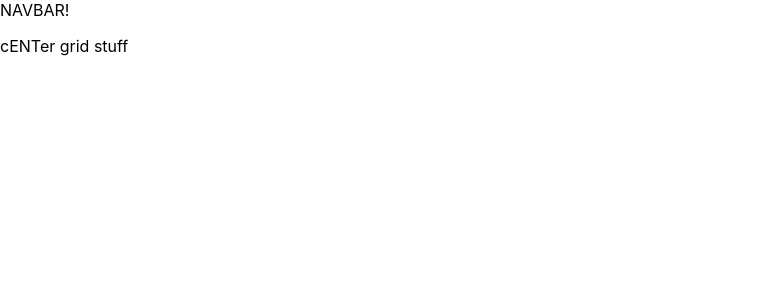
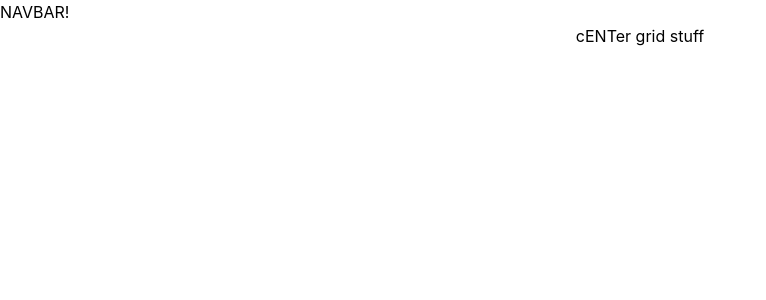
Before and after one commit to tlstommy/d2bearer, a React (Create React App) app: page / in a window 1280 px wide. Shown: the top 300 px of the page, without its empty margins (0-766 px from the left). Built offline with nearby package versions, Linux system fonts and the light colour scheme.

Commit message:
tailwind setup

```diff
--- a/src/App.js
+++ b/src/App.js
@@ -1,5 +1,6 @@
 //import container component
 //try and keep app.js clean
+//https://tailwindcss.com/docs/guides/create-react-app
 
 import Container from "./components/Container";
 
--- a/src/index.css
+++ b/src/index.css
@@ -1,3 +1,7 @@
+@tailwind base;
+@tailwind components;
+@tailwind utilities;
+
 body {
   margin: 0;
   font-family: -apple-system, BlinkMacSystemFont, 'Segoe UI', 'Roboto', 'Oxygen',
--- /dev/null
+++ b/tailwind.config.js
@@ -0,0 +1,10 @@
+/** @type {import('tailwindcss').Config} */
+module.exports = {
+  content: [
+    "./src/**/*.{js,jsx,ts,tsx}",
+  ],
+  theme: {
+    extend: {},
+  },
+  plugins: [],
+}
```
